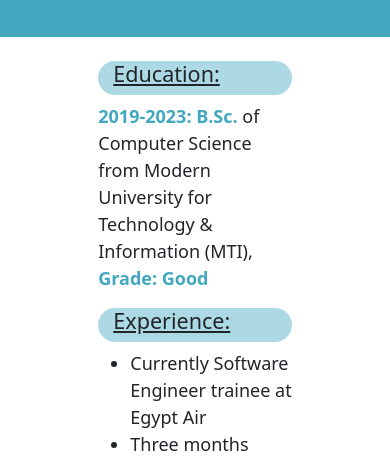
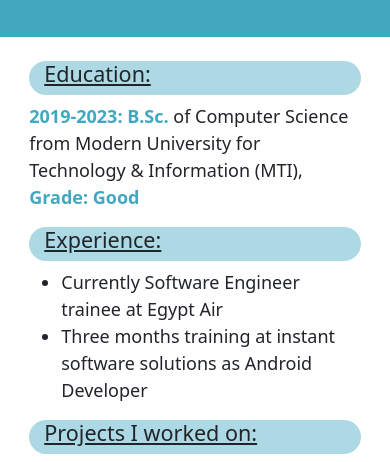
Before and after one commit to makkawy16/Yousef-ElMakkawy-Resume, a plain HTML site: page index.html in a window 390 px wide. Shown: the part 325-787 px from the top of the page. Drawn offline with nearby package versions, Linux system fonts and the light colour scheme.

Commit message:
Update index.html

```diff
--- a/index.html
+++ b/index.html
@@ -32,7 +32,7 @@
 
         </div>
 
-        <div class="container col-lg-10 col-md-10 col-sm-9 col-7 px-4 py-4">
+        <div class="container col-lg-10 col-md-10 col-sm-9 col-11 px-4 py-4">
             <u><h4>Education:</h4></u>
             <p><span> 2019-2023: B.Sc.</span> of Computer Science from Modern University for Technology & Information (MTI),<span> Grade: Good</span></p>
 
```
